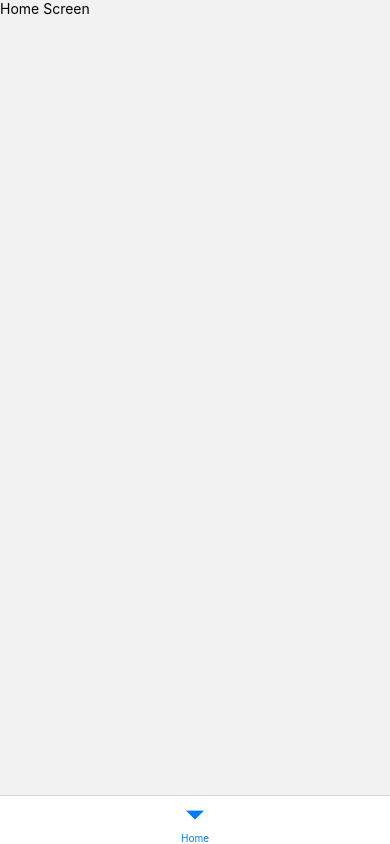
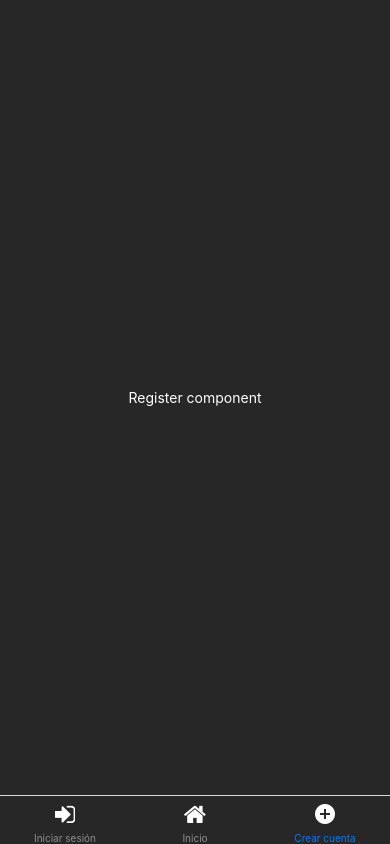
Before and after one commit to juan-acl/Cinema, a React Native app in the folder front/: screen /Register_Screen in a window 390 px wide. Built offline with nearby package versions, Linux system fonts and the light colour scheme.

Commit message:
Set up tailwind css

```diff
--- a/front/App.tsx
+++ b/front/App.tsx
@@ -1,5 +1,5 @@
 import { NavigationContainer } from "@react-navigation/native";
-import TabNavigation from "src/navigation"
+import TabNavigation from "./src/navigation"
 
 export default function App() {
   return (
--- a/front/babel.config.js
+++ b/front/babel.config.js
@@ -1,6 +1,7 @@
-module.exports = function(api) {
+module.exports = function (api) {
   api.cache(true);
   return {
-    presets: ['babel-preset-expo'],
+    presets: ["babel-preset-expo"],
+    plugins: ["nativewind/babel"],
   };
 };
--- /dev/null
+++ b/front/cinema.d.ts
@@ -0,0 +1 @@
+/// <reference types="nativewind/types" />
--- a/front/package.json
+++ b/front/package.json
@@ -13,14 +13,17 @@
     "@react-navigation/native": "^6.1.17",
     "expo": "~50.0.14",
     "expo-status-bar": "~1.11.1",
+    "nativewind": "^2.0.11",
     "react": "18.2.0",
     "react-native": "0.73.6",
+    "react-native-elements": "^3.4.3",
     "react-native-safe-area-context": "^4.9.0",
     "react-native-screens": "^3.30.1"
   },
   "devDependencies": {
     "@babel/core": "^7.20.0",
     "@types/react": "~18.2.45",
+    "tailwindcss": "3.3.2",
     "typescript": "^5.1.3"
   },
   "private": true
--- a/front/src/components/home/index.tsx
+++ b/front/src/components/home/index.tsx
@@ -5,7 +5,7 @@ import { SafeAreaView } from "react-native-safe-area-context";
 const Home = () => {
     return (
         <SafeAreaView>
-            <Text>Home Screen</Text>
+            <Text>Home components</Text>
         </SafeAreaView>
     )
 }
--- /dev/null
+++ b/front/src/components/login/index.tsx
@@ -0,0 +1,14 @@
+import { Text } from "react-native";
+import { SafeAreaView } from "react-native-safe-area-context";
+
+const Login = () => {
+    return (
+        <SafeAreaView className="flex-1 items-center bg-customGray" >
+            <Text >
+                Login component
+            </Text>
+        </SafeAreaView>
+    )
+}
+
+export default Login;
--- /dev/null
+++ b/front/src/components/register/index.tsx
@@ -0,0 +1,26 @@
+import { SafeAreaView } from "react-native-safe-area-context";
+import { Text, StyleSheet } from "react-native";
+
+const Register = () => {
+    return (
+        <SafeAreaView style={styles.container} >
+            <Text style={styles.text} >
+                Register component
+            </Text>
+        </SafeAreaView>
+    )
+}
+
+const styles = StyleSheet.create({
+    container: {
+        flex: 1,
+        justifyContent: "center",
+        alignItems: "center",
+        backgroundColor: "#272727"
+    },
+    text: {
+        color: "white"
+    }
+})
+
+export default Register;
--- a/front/src/navigation/index.tsx
+++ b/front/src/navigation/index.tsx
@@ -1,6 +1,9 @@
 import React from "react";
 import { createBottomTabNavigator } from "@react-navigation/bottom-tabs";
 import Home from "@components/home";
+import Login from "@components/login"
+import Register from "@components/register";
+import { Icon } from "react-native-elements";
 
 const TabNavigation = createBottomTabNavigator();
 
@@ -8,12 +11,35 @@ const Tab_Navigation = () => {
     return (
         <TabNavigation.Navigator>
             <TabNavigation.Screen
+                name="Login_Screen"
+                component={Login}
+                options={{
+                    title: "Iniciar sesión",
+                    headerShown: false,
+                    tabBarStyle: { backgroundColor: "#272727" },
+                    tabBarIcon: () => <Icon name="sign-in" type="font-awesome" color="white" />
+                }}
+            />
+            <TabNavigation.Screen
                 name="Home_Screen"
                 component={Home}
                 options={{
-                    title: "Home",
-                    headerShown: false
-                }} />
+                    title: "Inicio",
+                    headerShown: false,
+                    tabBarStyle: { backgroundColor: "#272727" },
+                    tabBarIcon: () => <Icon name="home" type="font-awesome" color="white" />
+                }}
+            />
+            <TabNavigation.Screen
+                name="Register_Screen"
+                component={Register}
+                options={{
+                    title: "Crear cuenta",
+                    headerShown: false,
+                    tabBarStyle: { backgroundColor: "#272727" },
+                    tabBarIcon: () => <Icon name="add-circle" type="material" color="white" />
+                }}
+            />
         </TabNavigation.Navigator>
     )
 }
--- /dev/null
+++ b/front/tailwind.config.js
@@ -0,0 +1,12 @@
+/** @type {import('tailwindcss').Config} */
+module.exports = {
+  content: ["./src/components/**/*.{js,jsx,ts,tsx}"],
+  theme: {
+    extend: {
+      colors: {
+        customGray: "#272727",
+      },
+    },
+  },
+  plugins: [],
+};
--- a/front/tsconfig.json
+++ b/front/tsconfig.json
@@ -7,5 +7,5 @@
     "paths": {
       "@components/*": ["./src/components/*"]
     }
-  }
+  },
 }
```
Also changed, not shown: 1 other file (tests, documents, lock files or other folders).
